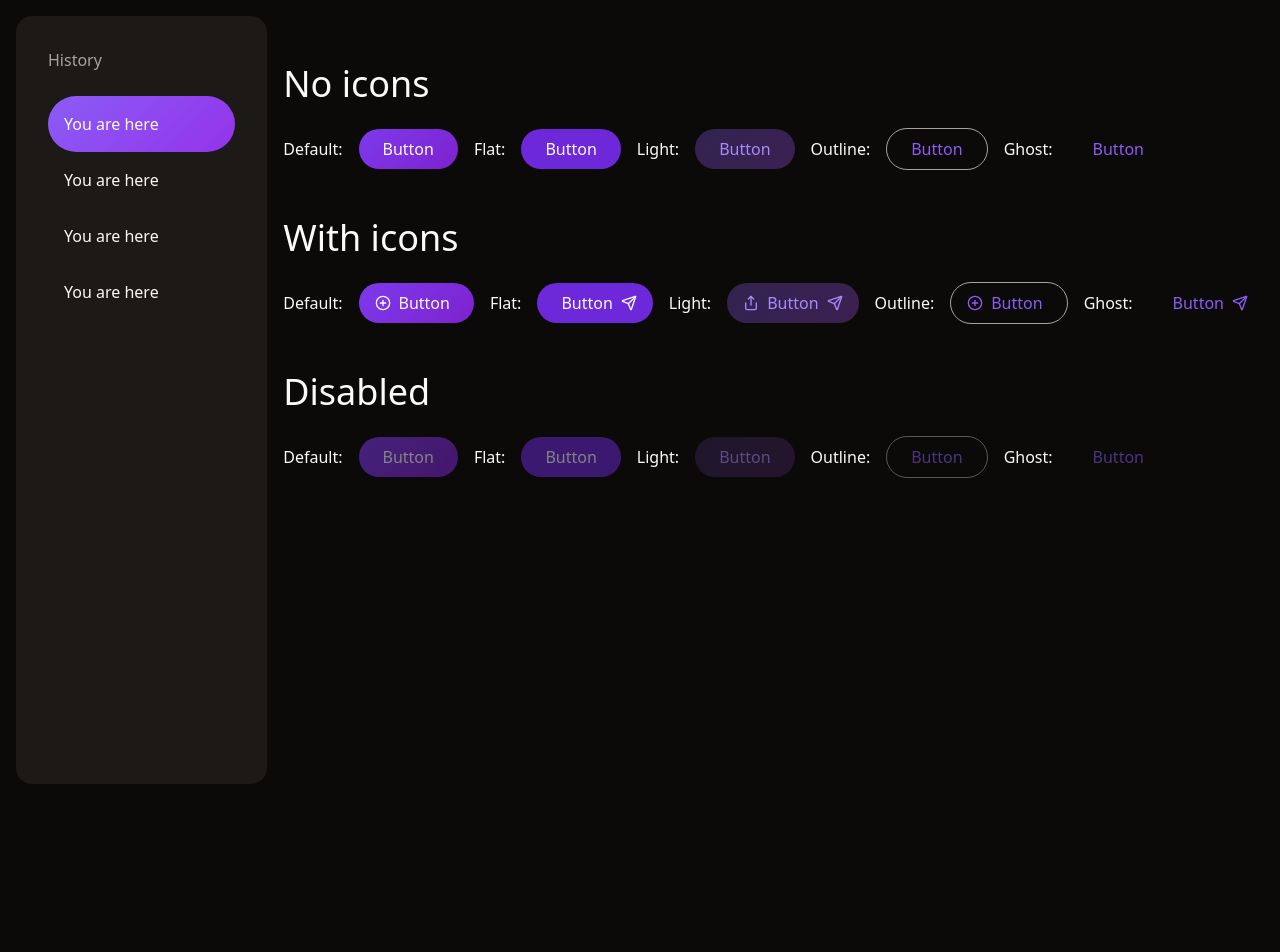
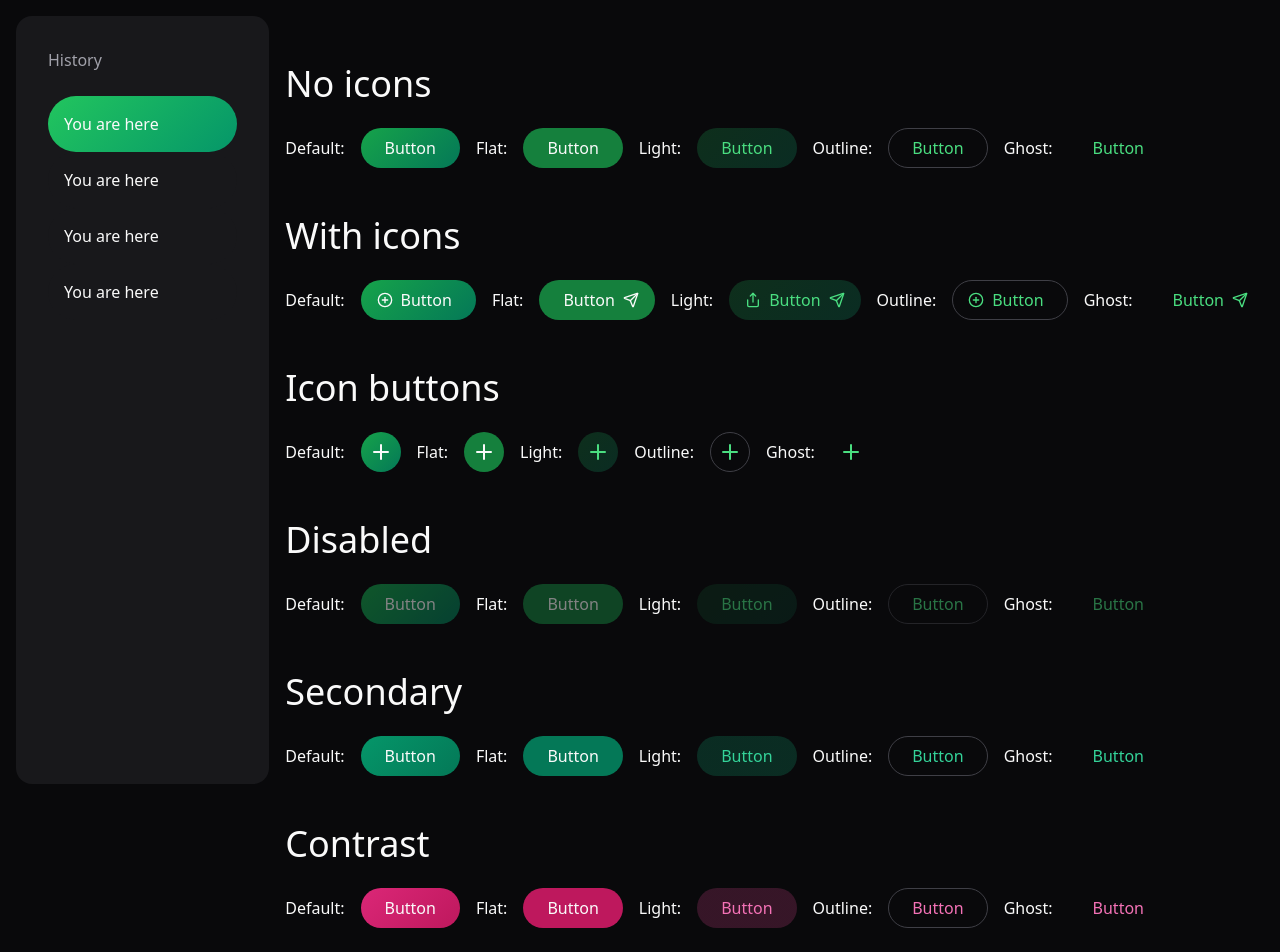
Before and after one commit to TheodorGauguin/prompt-manager-and-chat, a SvelteKit app: page /buttons in a window 1280 px wide. Shown: the top 952 px of the page. Before the commit the page ends 800 px from the top, so only its background shows below. Built offline with nearby package versions, Linux system fonts and the light colour scheme.

Commit message:
adds colors to button variants. fixes light mode

```diff
--- a/src/app.css
+++ b/src/app.css
@@ -3,14 +3,18 @@
 @tailwind utilities;
 
 @layer base {
+  .dark body {
+    @apply bg-base-950 text-base-50;
+    font-feature-settings: "rlig" 1, "calt" 1;
+  }
   body {
-    @apply bg-base-950 text-base-50;
+    @apply bg-base-50 text-base-900;
     font-feature-settings: "rlig" 1, "calt" 1;
   }
 }
 
 :root {
-  color-scheme: dark;
+  color-scheme: light;
 }
 
 code {
--- a/src/app.html
+++ b/src/app.html
@@ -4,6 +4,7 @@
 		<meta charset="utf-8" />
 		<link rel="icon" href="%sveltekit.assets%/favicon.png" />
 		<meta name="viewport" content="width=device-width" />
+		<title>%sveltekit.title%</title>
 		%sveltekit.head%
 	</head>
 	<body data-sveltekit-preload-data="hover">
--- a/src/components/ui/Button.svelte
+++ b/src/components/ui/Button.svelte
@@ -1,47 +1,67 @@
 <script lang="ts">
-	const commonStyles = ' py-2 px-6 rounded-full flex items-center justify-center space-x-2 transition-all duration-200 ';
-
-	const defaultStyles =
-		commonStyles + 'bg-gradient-135 from-primary-600 to-secondary-700 hover:brightness-75';
-	const flatStyle = commonStyles + 'bg-primary-700 hover:brightness-75';
-	const lightStyle =
-		commonStyles +
-		'bg-gradient-135 from-primary-500/30 to-secondary-500/30 text-primary-400 hover:brightness-75';
-	const outlineStyle =
-		commonStyles +
-		'bg-transparent border border-1 border-base-400 text-primary-500 hover:brightness-150';
-	const ghostStyle = commonStyles + 'bg-transparent text-primary-500 hover:bg-primary-500/30';
-
 	export let variant: 'default' | 'flat' | 'light' | 'outline' | 'ghost' = 'default';
-
+	export let color: 'primary' | 'secondary' | 'contrast' | 'base' = 'primary';
 	export let disabled: boolean = false;
 
-	const selectedStyle = () => {
-		switch (variant) {
-			case 'default':
-				return defaultStyles;
-			case 'flat':
-				return flatStyle;
-			case 'light':
-				return lightStyle;
-			case 'outline':
-				return outlineStyle;
-			case 'ghost':
-				return ghostStyle;
-		}
-	};
+  /** DO NOT DELETE
+  list of all tailwind classes that are used. this is necessary to compose the class names without classes being purged
+  default:
+  from-primary-600 to-secondary-700
+  from-secondary-600 to-secondary-700
+  from-contrast-600 to-contrast-700
+  from-base-600 to-base-700
+  flat:
+  bg-primary-700
+  bg-secondary-700
+  bg-contrast-700
+  bg-base-700
+  light:
+  from-primary-500/20 to-primary-500/20 text-primary-400 text-primary-600 text-primary-300 dark:text-primary-400
+  from-secondary-500/20 to-secondary-500/20 text-secondary-400 text-secondary-600 text-secondary-300 dark:text-secondary-400
+  from-contrast-500/20 to-contrast-500/20 text-contrast-400 text-contrast-600 text-contrast-300 dark:text-contrast-400
+  from-base-500/20 to-base-500/20 text-base-300 text-base-400 text-base-500 text-base-600 text-base-700
+  outline:
+  border border-1 border-primary-400 text-primary-400 hover:bg-primary-500/20 outline-primary-400
+  border border-1 border-secondary-400 text-secondary-400 hover:bg-secondary-500/20 outline-secondary-400
+  border border-1 border-contrast-400 text-contrast-400 hover:bg-contrast-500/20 outline-contrast-400
+  border border-1 border-base-400 text-base-400 hover:bg-base-500/20 outline-base-400 text-base-300
+  ghost:
+  text-primary-400 hover:bg-primary-500/20
+  text-secondary-400 hover:bg-secondary-500/20
+  text-contrast-400 hover:bg-contrast-500/20
+  text-base-400 hover:bg-base-500/20
+  */
+
+	const commonStyles =
+		`${$$slots["round-icon-button"] ? "p-2" : "py-2 px-6"} rounded-full flex items-center justify-center space-x-2 transition-all duration-200`;
+
+	const defaultStyle = `${commonStyles} bg-gradient-135 from-${color}-600 to-${color == "primary" ? "secondary" : color}-700 hover:brightness-90 dark:hover:brightness-75 text-base-50`;
+  const flatStyle = `${commonStyles} bg-${color}-700 hover:brightness-90 dark:hover:brightness-75 text-base-50`;
+  const lightStyle = `${commonStyles} bg-gradient-135 from-${color}-500/20 to-${color == "primary" ? "secondary" : color}-500/20 text-${color}-600 dark:text-${color == "base" ? "base-300" : color + "-400"} hover:brightness-90 hover:dark:brightness-75`;
+  const outlineStyle = `${commonStyles} bg-transparent outline outline-1 -outline-offset-1 outline-base-300 dark:outline-base-700 text-${color == "base" ? "base-500" : color + "-400"} dark:text-${color == "base" ? "base-300" : color + "-400"} hover:bg-base-500/20`;
+  const ghostStyle = `${commonStyles} bg-transparent text-${color}-400 hover:bg-${color}-500/20`;
+
+	const selectedStyle = new Map<string,string>([
+		["default", defaultStyle],
+		["flat", flatStyle],
+		["light", lightStyle],
+		["outline", outlineStyle],
+		["ghost", ghostStyle],
+  ]);
+
 </script>
 
 <button
 	{disabled}
-	class={selectedStyle() + ' ' + $$props.class}
+	class="{selectedStyle.get(variant)} {$$props.class || ''}"
 	class:ps-4={$$slots['start-icon']}
 	class:pe-4={$$slots['end-icon']}
-  class:opacity-50={disabled}
-  class:pointer-events-none={disabled}
+	class:opacity-50={disabled}
+	class:pointer-events-none={disabled}
 >
 	<slot name="start-icon" />
-	<p>
+	<p class="flex items-center justify-center">
+    <slot name="round-icon-button" />
 		<slot />
 	</p>
 	<slot name="end-icon" />
--- a/src/routes/+layout.svelte
+++ b/src/routes/+layout.svelte
@@ -28,5 +28,6 @@
 	</div>
 </div>
 
+
 <style lang="postcss">
 </style>
--- a/src/routes/buttons/+page.svelte
+++ b/src/routes/buttons/+page.svelte
@@ -32,6 +32,20 @@ import Button from './../../components/ui/Button.svelte';
 	<Button variant="ghost">Button<Send class="w-4 h-4" slot="end-icon" /></Button>
 </div>
 
+<h1 class="text-4xl mt-12 mb-6 text-bold">Icon buttons</h1>
+<div class="flex space-x-4 items-center">
+  <p>Default:</p>
+  <Button><Plus class="w-6 h-6" slot="round-icon-button" /></Button>
+  <p>Flat:</p>
+  <Button variant="flat"><Plus class="w-6 h-6" slot="round-icon-button" /></Button>
+  <p>Light:</p>
+  <Button variant="light"><Plus class="w-6 h-6" slot="round-icon-button" /></Button>
+  <p>Outline:</p>
+  <Button variant="outline"><Plus class="w-6 h-6" slot="round-icon-button" /></Button>
+  <p>Ghost:</p>
+  <Button variant="ghost"><Plus class="w-6 h-6" slot="round-icon-button" /></Button>
+</div>
+
 <h1 class="text-4xl mt-12 mb-6 text-bold">Disabled</h1>
 <div class="flex space-x-4 items-center">
   <p>Default:</p>
@@ -45,3 +59,51 @@ import Button from './../../components/ui/Button.svelte';
   <p>Ghost:</p>
   <Button variant="ghost" disabled>Button</Button>
 </div>
+
+<h1 class="text-4xl mt-12 mb-6 text-bold">Secondary</h1>
+<div class="flex space-x-4 items-center">
+  <p>Default:</p>
+  <Button color="secondary">Button</Button>
+  <p>Flat:</p>
+  <Button variant="flat" color="secondary">Button</Button>
+  <p>Light:</p>
+  <Button variant="light" color="secondary">Button</Button>
+  <p>Outline:</p>
+  <Button variant="outline" color="secondary">Button</Button>
+  <p>Ghost:</p>
+  <Button variant="ghost" color="secondary">Button</Button>
+</div>
+
+<h1 class="text-4xl mt-12 mb-6 text-bold">Contrast</h1>
+<div class="flex space-x-4 items-center">
+  <p>Default:</p>
+  <Button color="contrast">Button</Button>
+  <p>Flat:</p>
+  <Button variant="flat" color="contrast">Button</Button>
+  <p>Light:</p>
+  <Button variant="light" color="contrast">Button</Button>
+  <p>Outline:</p>
+  <Button variant="outline" color="contrast">Button</Button>
+  <p>Ghost:</p>
+  <Button variant="ghost" color="contrast">Button</Button>
+</div>
+
+<h1 class="text-4xl mt-12 mb-6 text-bold">Base</h1>
+<div class="flex space-x-4 items-center">
+  <p>Default:</p>
+  <Button color="base">Button</Button>
+  <p>Flat:</p>
+  <Button variant="flat" color="base">Button</Button>
+  <p>Light:</p>
+  <Button variant="light" color="base">Button</Button>
+  <p>Outline:</p>
+  <Button variant="outline" color="base">Button</Button>
+  <p>Ghost:</p>
+  <Button variant="ghost" color="base">Button</Button>
+</div>
+
+<div class="flex justify-center items-center">
+
+<Button color="primary">Test</Button>
+<Button variant="outline" color="base">Test</Button>
+</div>
--- a/tailwind.config.js
+++ b/tailwind.config.js
@@ -13,16 +13,15 @@ export default {
     },
     extend: {
       colors: {
-        primary: colors.violet,
-        secondary: colors.purple,
-        contrast: colors.emerald,
-        base: colors.stone,
-        "foreground-muted": colors.stone[400],
+        primary: colors.green,
+        secondary: colors.emerald,
+        contrast: colors.pink,
+        base: colors.zinc,
+        "foreground-muted": colors.zinc[400],
       },
       fontFamily: {
         'handwritten': ['Bradley Hand'],
       },
-
       backgroundImage: {
         'gradient-135': 'linear-gradient(135deg, var(--tw-gradient-stops))',
       },
```
